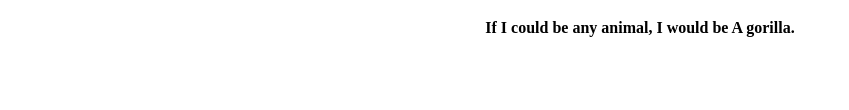
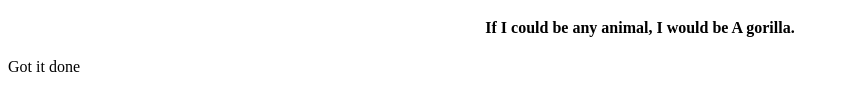
Before and after one commit to SimonFranco/My-profile-2, a plain HTML site: page index.html in a window 1280 px wide. Shown: the part 290-400 px from the top of the page, without its empty margins (0-849 px from the left). Drawn offline with Linux system fonts and the light colour scheme.

Commit message:
getting it down

```diff
--- a/index.html
+++ b/index.html
@@ -18,3 +18,4 @@
 			</div>
 		  </body>
 		</html>
+        <p>Got it done</p>
```
